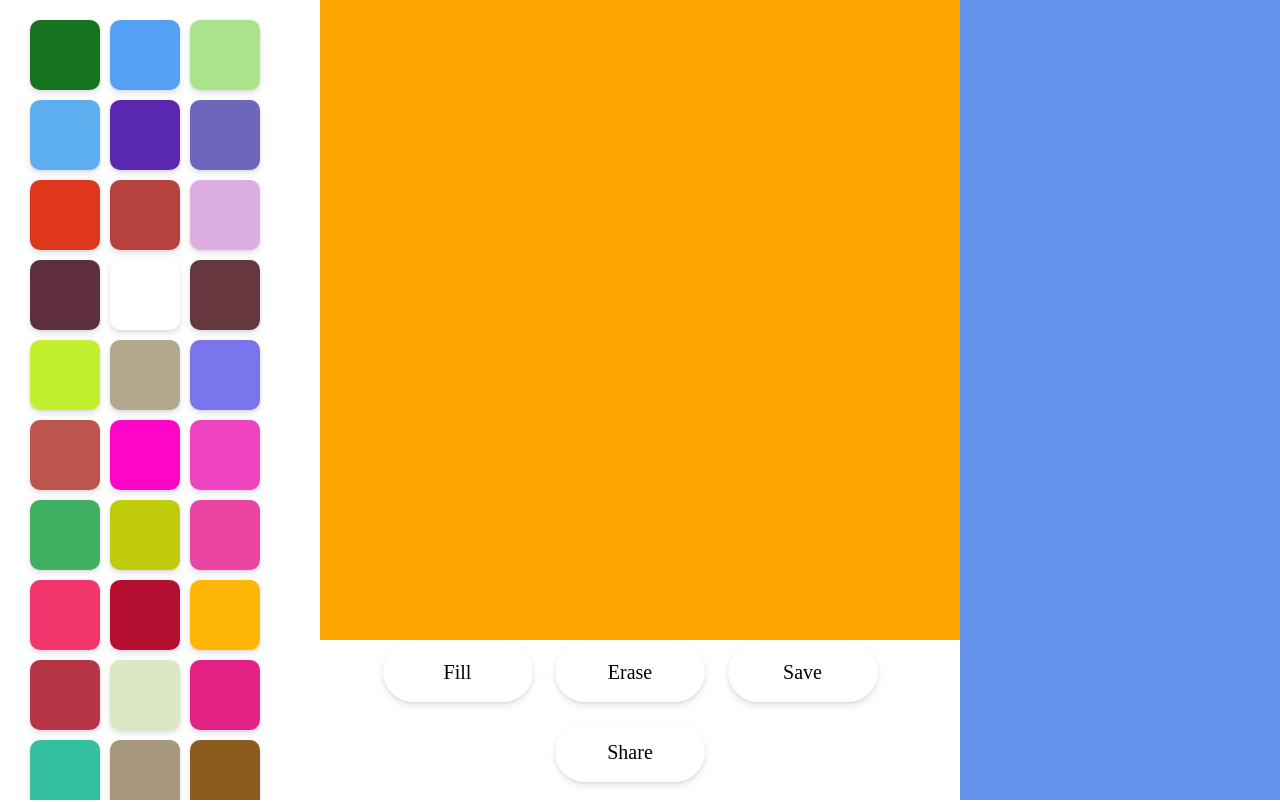
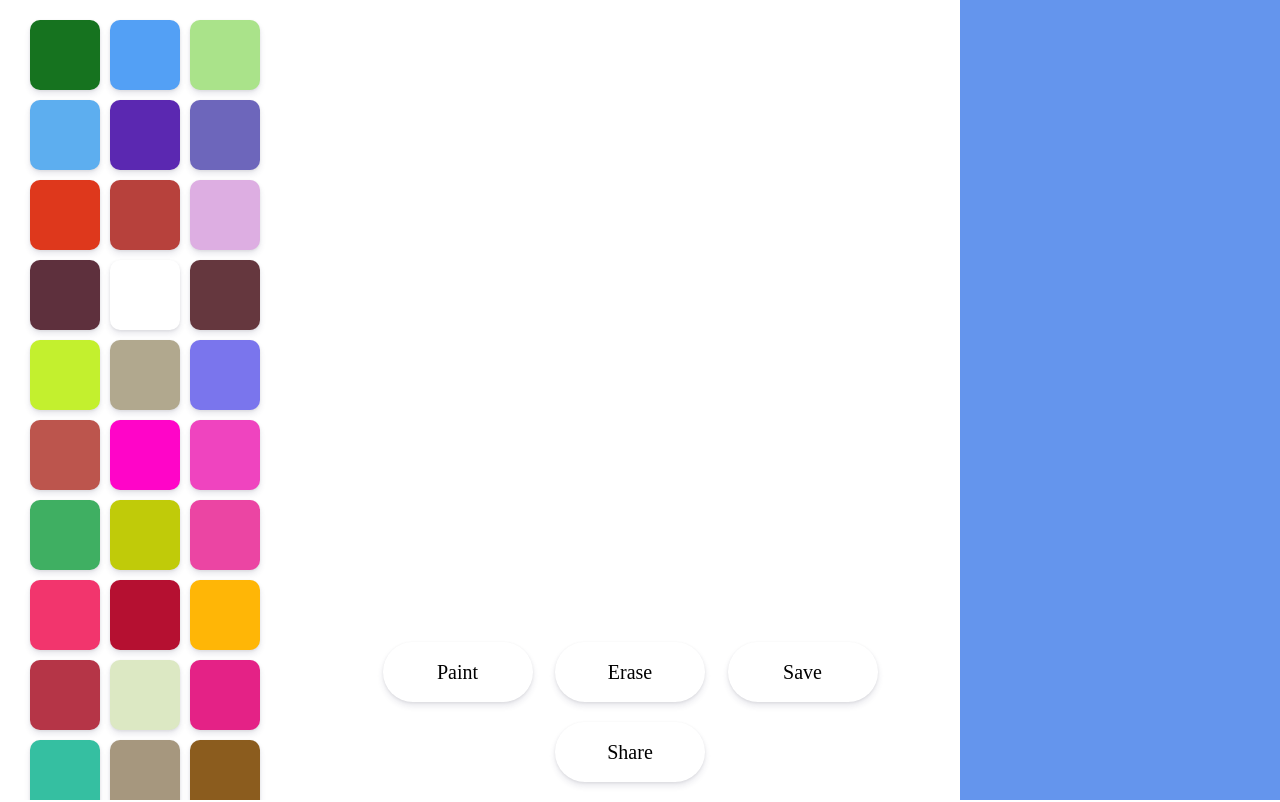
Before and after one commit to wr1126/paintjs-project, a plain HTML site: page index.html in a window 1280 px wide. Drawn offline with Linux system fonts and the light colour scheme.

Commit message:
third commit

```diff
--- a/app.js
+++ b/app.js
@@ -1,22 +1,25 @@
 const canvas = document.querySelector("canvas");
+const palette = document.querySelector('.palette');
+const paletteWidthSize = palette.clientWidth;
+const paletteHeightSize = palette.clientHeight;
 const ctx = canvas.getContext("2d");
-const colors = "black";
-const range = "2.5";
-
-
-const fillBtn = document.getElementById("Fill");
+const PaintBtn = document.getElementById("Paint");
 const eraseBtn = document.getElementById("Erase");
 const saveBtn = document.getElementById("Save");
 const shareBtn = document.getElementById("Share");
 
+ctx.fillStyle = "white";
+ctx.fillRect(0, 0, paletteWidthSize, paletteHeightSize);
+ctx.strokeStyle = "black";
+ctx.fillStyle = "green";
+ctx.lineWidth = 2.5;
+
+let painting = false;
 let filling = false;
 let erasing = false;
 
 function appendList(event){
-    const palette = document.querySelector('.palette');
-    const paletteWidthSize = palette.clientWidth;
     const listWidthCount = Math.floor(paletteWidthSize / 70);
-    const paletteHeightSize = palette.clientHeight;
     const listHeightCount = Math.floor(paletteHeightSize / 70);
     const ul = document.getElementById("color-palette");
 
@@ -31,10 +34,10 @@ function appendList(event){
 function fill(event){
     if(filling){
         filling = false;
-        fillBtn.innerText = "Fill";
+        PaintBtn.innerText = "Paint";
     }else{
         filling = true;
-        fillBtn.innerText = "Faint";
+        PaintBtn.innerText = "Fill";
     }
 }
 
@@ -48,30 +51,44 @@ function erase(event){
     }
 }
 
+////////////////////
+
+function canvasClick(event){
+    if(filling){
+        ctx.fillRect(0, 0, paletteWidthSize, paletteHeightSize);
+    }
+}
+
 function startPainting(event){
-    ctx.beginPath();
-/*     ctx.fillStyle = "black";
-    ctx.fill(); */
+    painting = true;
 }
 
 function stopPainting(event){
-
+    painting = false;
 }
 
-/* function canvasSize(){
-    const canvasSize = canvas.clientWidth * canvas.clientHeight;
-    console.log(canvasSize);
+function mouseMove(event){
+    const x = event.offsetX;
+    const y = event.offsetY;
 
-} */
-if(canvas){
-/*     casnvasSize(); */
-    canvas.addEventListener("mousemove", startPainting);
-    canvas.addEventListener("mousedown", startPainting);
-    canvas.addEventListener("mouseup", stopPainting);
-    canvas.addEventListener("mouseleave", stopPainting);
+    if(!painting){ //마우스가 클릭되고 떼어진 상태
+        ctx.beginPath();
+        ctx.moveTo(x, y);
+    }else{ //마우스가 클릭되어진 상태, 페인트 모드
+        ctx.lineTo(x, y);
+        ctx.stroke();
+    }
 }
 
-fillBtn.addEventListener("click", fill);
+if(canvas){
+    canvas.addEventListener("mousemove", mouseMove); //마우스 움직일 시
+    canvas.addEventListener("mousedown", startPainting); //마우스 클릭하고 있는 상태
+    canvas.addEventListener("mouseup", stopPainting);    //마우스 클릭 중단 시
+    canvas.addEventListener("mouseleave", stopPainting); //마우스가 캔버스 떠날 시
+    canvas.addEventListener("click", canvasClick);
+}
+
+PaintBtn.addEventListener("click", fill);
 eraseBtn.addEventListener("click", erase);
 
 window.addEventListener("resize", appendList);
--- a/index.html
+++ b/index.html
@@ -15,7 +15,7 @@
         <canvas id="canvas"></canvas>
         <div class="toolbox">
             <div class="btn_wrap">
-                <button type="button" id="Fill">Fill</button>
+                <button type="button" id="Paint">Paint</button>
                 <button type="button" id="Erase">Erase</button>
                 <button type="button" id="Save">Save</button>
                 <button type="button" id="Share">Share</button>
--- a/styles.css
+++ b/styles.css
@@ -8,7 +8,7 @@ li{ list-style: none; }
     padding: 2rem 0 2rem 2rem; box-sizing: border-box;
 }
 .sketch{ float: left; width: 50%; height: 100vh; }
-canvas{ width: 100%; height: 80vh; background-color: orange; }
+canvas{ width: 100%; height: 80vh; }
 .toolbox{
     display: table;
     width: 100%; height: 20vh; text-align: center;
```
